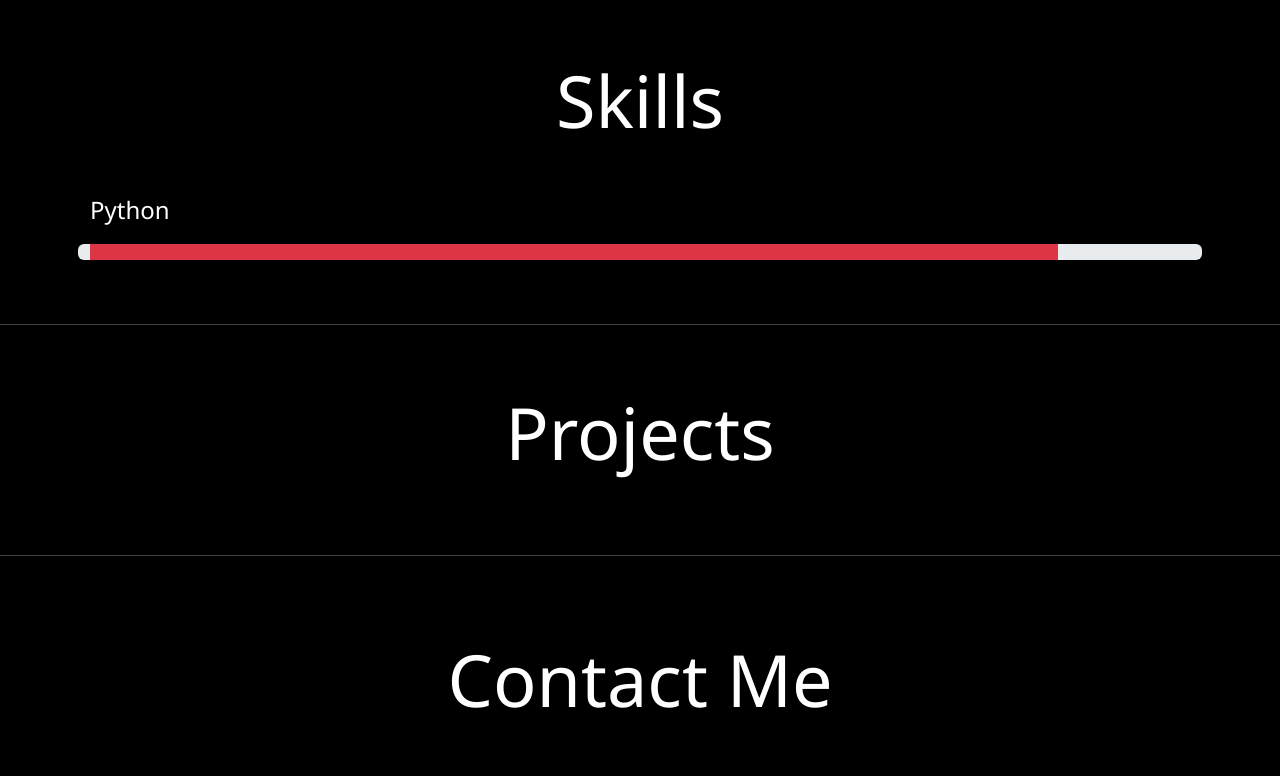
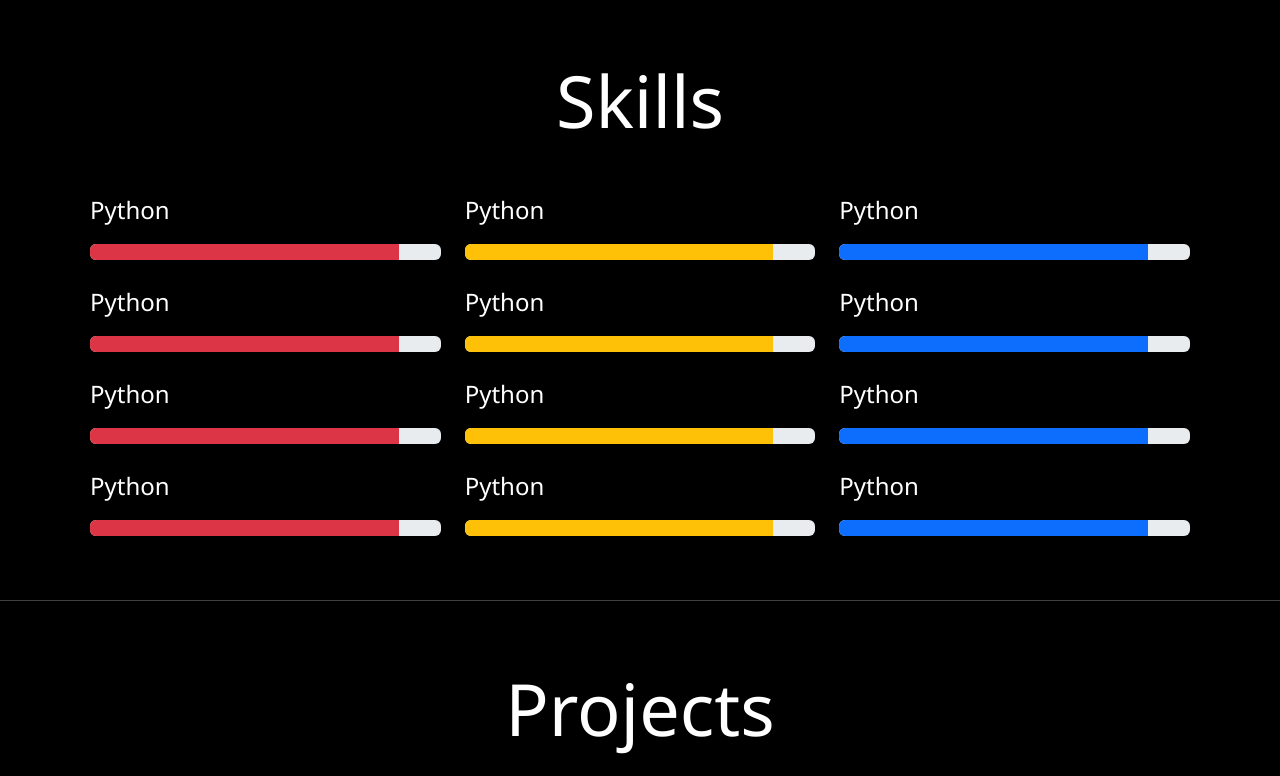
Before and after one commit to LazyyVenom/Anubhav_Portfolio, a Flask app: page / in a window 1280 px wide. Shown: the part 2334-3110 px from the top of the page. Run offline with Flask 3, Linux system fonts and the light colour scheme.

Commit message:
Fixed Skills Template

```diff
--- a/templates/index.html
+++ b/templates/index.html
@@ -350,12 +350,122 @@
                     <h1 class="display-2 fw-normal text-center font-weight-bold header-text">Skills</h1>
                 </header>
                 <div class="row">
+                    <div class="col">
                         <p class="skills-text">
                             Python
                         </p>
                         <div class="progress" role="progressbar" aria-label="Warning example" aria-valuemin="0"
                             aria-valuemax="100">
                             <div class="progress-bar bg-danger" style="width: 88%"></div>
+                        </div>
+                    </div>
+                    <div class="col">
+                        <p class="skills-text">
+                            Python
+                        </p>
+                        <div class="progress" role="progressbar" aria-label="Warning example" aria-valuemin="0"
+                            aria-valuemax="100">
+                            <div class="progress-bar bg-warning" style="width: 88%"></div>
+                        </div>
+                    </div>
+                    <div class="col">
+                        <p class="skills-text">
+                            Python
+                        </p>
+                        <div class="progress" role="progressbar" aria-label="Warning example" aria-valuemin="0"
+                            aria-valuemax="100">
+                            <div class="progress-bar" style="width: 88%"></div>
+                        </div>
+                    </div>
+                </div>
+                <br>
+                <div class="row">
+                    <div class="col">
+                        <p class="skills-text">
+                            Python
+                        </p>
+                        <div class="progress" role="progressbar" aria-label="Warning example" aria-valuemin="0"
+                            aria-valuemax="100">
+                            <div class="progress-bar bg-danger" style="width: 88%"></div>
+                        </div>
+                    </div>
+                    <div class="col">
+                        <p class="skills-text">
+                            Python
+                        </p>
+                        <div class="progress" role="progressbar" aria-label="Warning example" aria-valuemin="0"
+                            aria-valuemax="100">
+                            <div class="progress-bar bg-warning" style="width: 88%"></div>
+                        </div>
+                    </div>
+                    <div class="col">
+                        <p class="skills-text">
+                            Python
+                        </p>
+                        <div class="progress" role="progressbar" aria-label="Warning example" aria-valuemin="0"
+                            aria-valuemax="100">
+                            <div class="progress-bar" style="width: 88%"></div>
+                        </div>
+                    </div>
+                </div>
+                <br>
+                <div class="row">
+                    <div class="col">
+                        <p class="skills-text">
+                            Python
+                        </p>
+                        <div class="progress" role="progressbar" aria-label="Warning example" aria-valuemin="0"
+                            aria-valuemax="100">
+                            <div class="progress-bar bg-danger" style="width: 88%"></div>
+                        </div>
+                    </div>
+                    <div class="col">
+                        <p class="skills-text">
+                            Python
+                        </p>
+                        <div class="progress" role="progressbar" aria-label="Warning example" aria-valuemin="0"
+                            aria-valuemax="100">
+                            <div class="progress-bar bg-warning" style="width: 88%"></div>
+                        </div>
+                    </div>
+                    <div class="col">
+                        <p class="skills-text">
+                            Python
+                        </p>
+                        <div class="progress" role="progressbar" aria-label="Warning example" aria-valuemin="0"
+                            aria-valuemax="100">
+                            <div class="progress-bar" style="width: 88%"></div>
+                        </div>
+                    </div>
+                </div>
+                <br>
+                <div class="row">
+                    <div class="col">
+                        <p class="skills-text">
+                            Python
+                        </p>
+                        <div class="progress" role="progressbar" aria-label="Warning example" aria-valuemin="0"
+                            aria-valuemax="100">
+                            <div class="progress-bar bg-danger" style="width: 88%"></div>
+                        </div>
+                    </div>
+                    <div class="col">
+                        <p class="skills-text">
+                            Python
+                        </p>
+                        <div class="progress" role="progressbar" aria-label="Warning example" aria-valuemin="0"
+                            aria-valuemax="100">
+                            <div class="progress-bar bg-warning" style="width: 88%"></div>
+                        </div>
+                    </div>
+                    <div class="col">
+                        <p class="skills-text">
+                            Python
+                        </p>
+                        <div class="progress" role="progressbar" aria-label="Warning example" aria-valuemin="0"
+                            aria-valuemax="100">
+                            <div class="progress-bar" style="width: 88%"></div>
+                        </div>
                     </div>
                 </div>
             </div>
```
Lines whose indentation alone changed are shown as unchanged.
